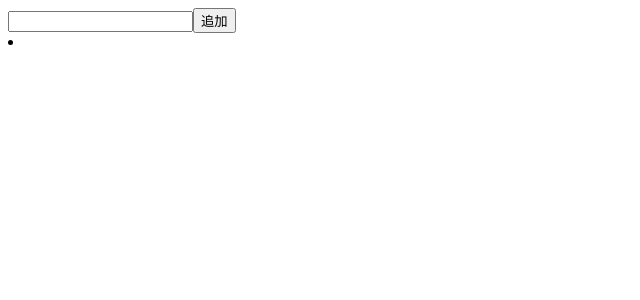
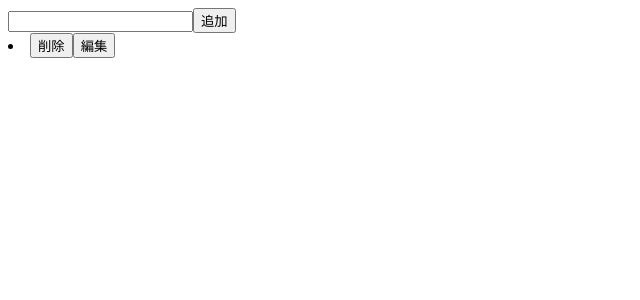
Before and after one commit to michiru-dev/todoList-express-postgresql, a React (Create React App) app in the folder frontend/: page / in a window 1280 px wide. Both pictures are taken after a click on the button "追加". Shown: the top 300 px of the page, without its empty margins (0-640 px from the left). Built offline with nearby package versions, Linux system fonts and the light colour scheme.

Commit message:
added delete and edit button

```diff
--- a/frontend/src/component/ShowList.tsx
+++ b/frontend/src/component/ShowList.tsx
@@ -1,10 +1,15 @@
 import React from "react";
+import Button from "./Button";
 
 function ShowList({ list }: { list: string[] }) {
   return (
     <div>
       {list.map((item: string) => (
-        <li key={item}>{item}</li>
+        <li key={item}>
+          {item}
+          <Button text={"削除"} onClick={() => console.log("deleted")} />
+          <Button text={"編集"} onClick={() => console.log("edited")} />
+        </li>
       ))}
     </div>
   );
```
